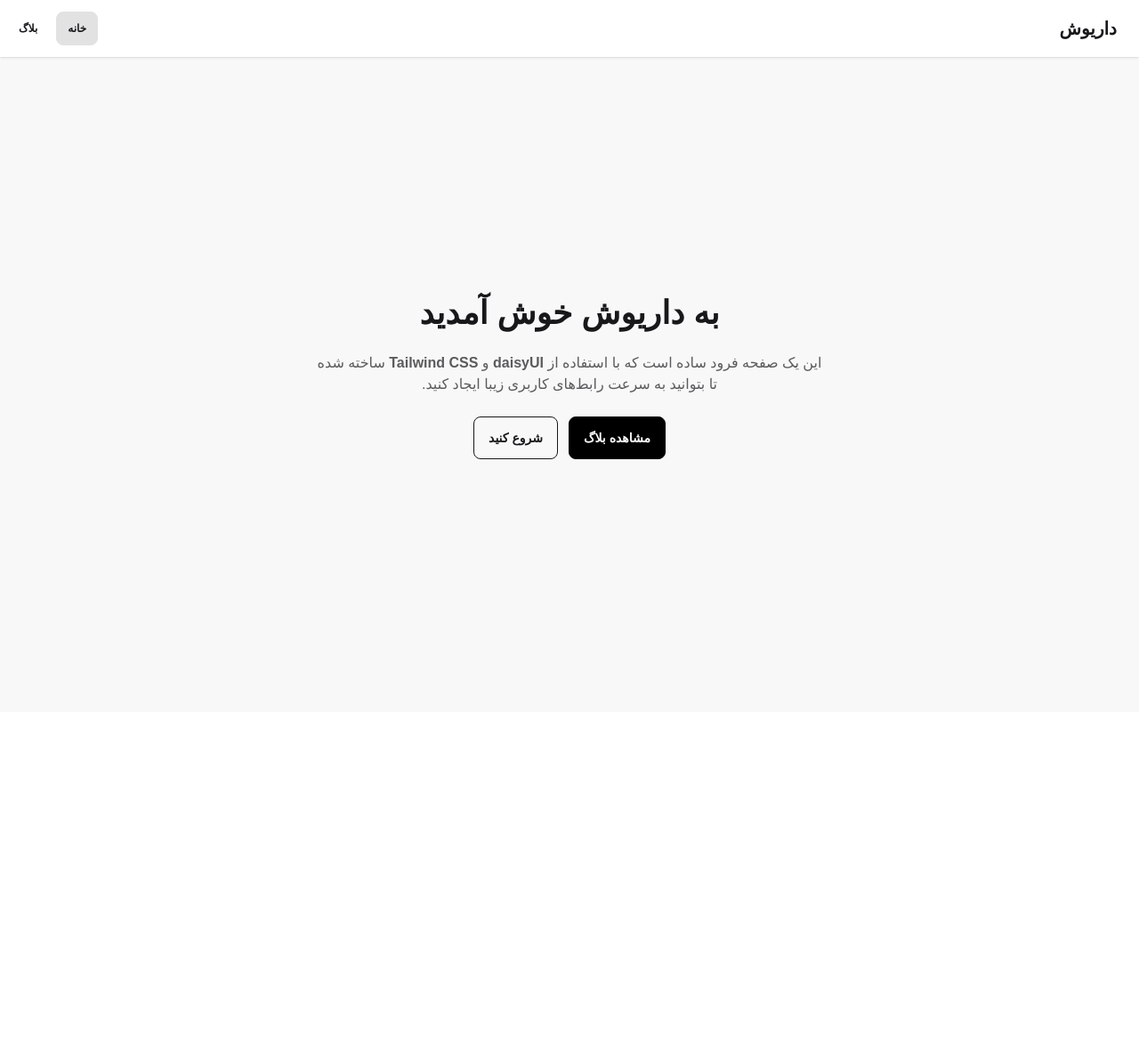
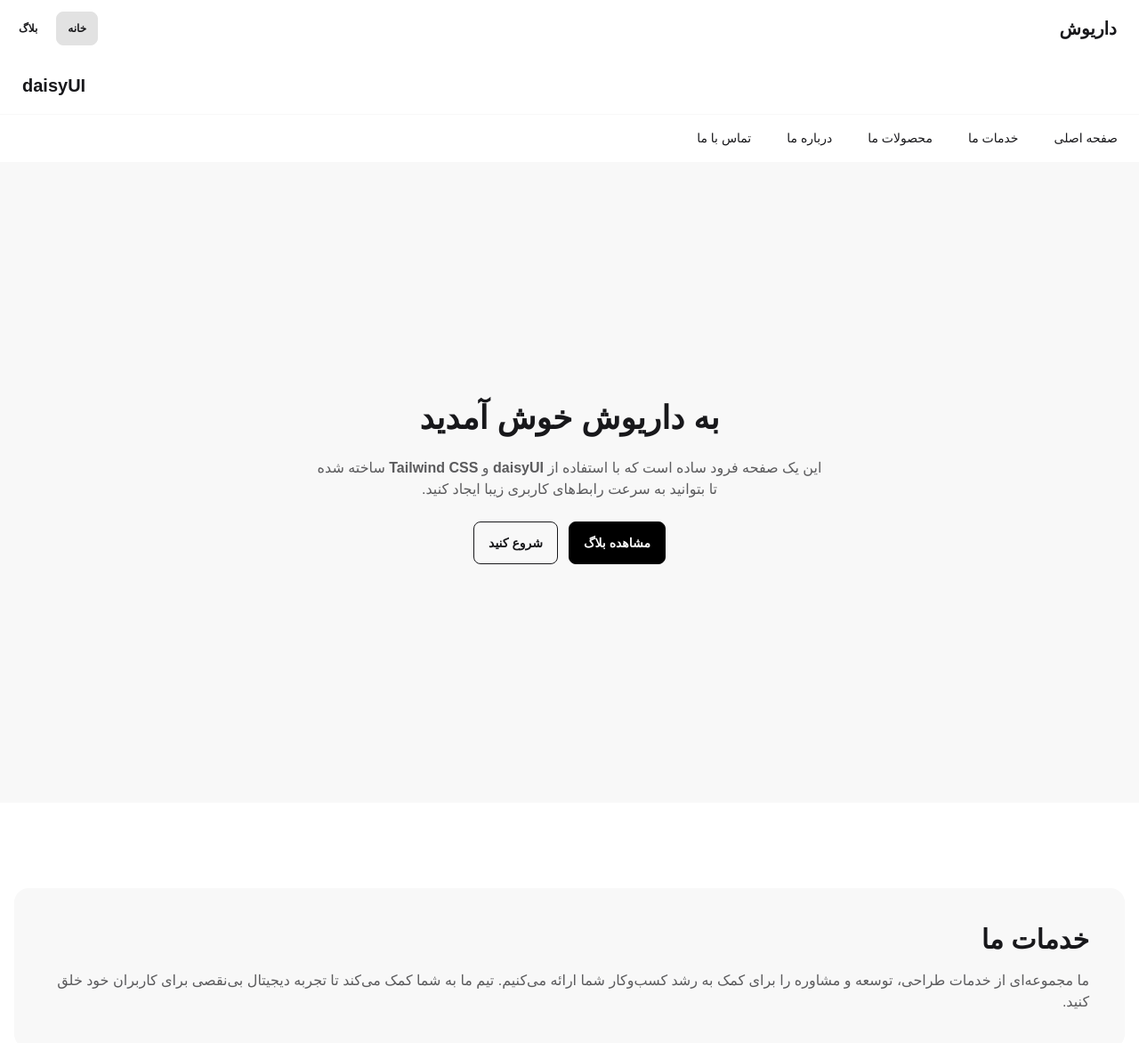
Before and after one commit to samadvalipour/dariush-landing, a Vue app: page / in a window 1280 px wide. Shown: the top 1172 px of the page at 89% size. Before the commit the page ends 800 px from the top, so only its background shows below. Built offline with nearby package versions, Linux system fonts and the light colour scheme; the HTML template or start-up script is replaced by a standard one; a web font is replaced by a local one.

Commit message:
Use Navbar component on home view

```diff
--- /dev/null
+++ b/src/components/Navbar.vue
@@ -0,0 +1,100 @@
+<script setup>
+import { onBeforeUnmount, onMounted, ref } from 'vue'
+
+const links = [
+  { href: '/', label: 'صفحه اصلی' },
+  { href: '/#services', label: 'خدمات ما' },
+  { href: '/#products', label: 'محصولات ما' },
+  { href: '/#about', label: 'درباره ما' },
+  { href: '/#contact', label: 'تماس با ما' }
+]
+
+const isMenuOpen = ref(false)
+
+const toggleMenu = () => {
+  isMenuOpen.value = !isMenuOpen.value
+}
+
+const closeMenu = () => {
+  isMenuOpen.value = false
+}
+
+const handleResize = () => {
+  if (window.innerWidth >= 1024) {
+    isMenuOpen.value = false
+  }
+}
+
+onMounted(() => {
+  window.addEventListener('resize', handleResize)
+})
+
+onBeforeUnmount(() => {
+  window.removeEventListener('resize', handleResize)
+})
+</script>
+
+<template>
+  <header class="bg-base-100 shadow-sm">
+    <div class="navbar bg-base-100">
+      <div class="container mx-auto flex flex-row-reverse items-center justify-between gap-4">
+        <a href="/" class="btn btn-ghost text-xl font-bold normal-case">
+          daisyUI
+        </a>
+        <button
+          type="button"
+          class="btn btn-ghost btn-circle lg:hidden"
+          aria-label="toggle navigation menu"
+          @click="toggleMenu"
+        >
+          <svg
+            xmlns="http://www.w3.org/2000/svg"
+            fill="none"
+            viewBox="0 0 24 24"
+            stroke="currentColor"
+            class="h-6 w-6"
+          >
+            <path stroke-linecap="round" stroke-linejoin="round" stroke-width="2" d="M4 6h16M4 12h16M4 18h16" />
+          </svg>
+        </button>
+      </div>
+    </div>
+
+    <div class="border-t border-base-200 bg-base-100">
+      <div class="container mx-auto">
+        <ul class="menu menu-horizontal hidden justify-end gap-2 py-2 lg:flex">
+          <li v-for="link in links" :key="link.href">
+            <a :href="link.href" class="rounded-btn px-4 py-2 font-medium">
+              {{ link.label }}
+            </a>
+          </li>
+        </ul>
+
+        <transition name="fade">
+          <ul
+            v-if="isMenuOpen"
+            class="menu menu-vertical gap-2 py-4 lg:hidden"
+          >
+            <li v-for="link in links" :key="link.href">
+              <a :href="link.href" class="rounded-btn px-4 py-2 font-medium" @click="closeMenu">
+                {{ link.label }}
+              </a>
+            </li>
+          </ul>
+        </transition>
+      </div>
+    </div>
+  </header>
+</template>
+
+<style scoped>
+.fade-enter-active,
+.fade-leave-active {
+  transition: opacity 0.2s ease;
+}
+
+.fade-enter-from,
+.fade-leave-to {
+  opacity: 0;
+}
+</style>
--- a/src/views/HomeView.vue
+++ b/src/views/HomeView.vue
@@ -1,10 +1,19 @@
+<script setup>
+import Navbar from '@/components/Navbar.vue'
+</script>
+
 <template>
-  <section class="hero min-h-[calc(100vh-5rem)] bg-base-200">
+  <div class="bg-base-100">
+    <Navbar />
+
+    <main class="space-y-24">
+      <section id="home" class="hero min-h-[calc(100vh-5rem)] bg-base-200">
         <div class="hero-content text-center">
           <div class="max-w-xl space-y-6">
             <h1 class="text-4xl font-bold">به داریوش خوش آمدید</h1>
             <p class="text-base-content/70">
-          این یک صفحه فرود ساده است که با استفاده از <span class="font-semibold">daisyUI</span>
+              این یک صفحه فرود ساده است که با استفاده از
+              <span class="font-semibold">daisyUI</span>
               و <span class="font-semibold">Tailwind CSS</span> ساخته شده تا بتوانید به سرعت رابط‌های
               کاربری زیبا ایجاد کنید.
             </p>
@@ -15,4 +24,75 @@
           </div>
         </div>
       </section>
+
+      <section id="services" class="container mx-auto px-4">
+        <div class="rounded-2xl bg-base-200 p-10">
+          <h2 class="text-3xl font-bold">خدمات ما</h2>
+          <p class="mt-4 text-base-content/70">
+            ما مجموعه‌ای از خدمات طراحی، توسعه و مشاوره را برای کمک به رشد کسب‌وکار شما ارائه می‌کنیم.
+            تیم ما به شما کمک می‌کند تا تجربه دیجیتال بی‌نقصی برای کاربران خود خلق کنید.
+          </p>
+        </div>
+      </section>
+
+      <section id="products" class="bg-base-200 py-16">
+        <div class="container mx-auto px-4">
+          <h2 class="text-center text-3xl font-bold">محصولات ما</h2>
+          <p class="mx-auto mt-4 max-w-2xl text-center text-base-content/70">
+            از ابزارهای اتوماسیون گرفته تا داشبوردهای تحلیلی، محصولات ما برای ساده‌سازی فرآیندهای شما
+            طراحی شده‌اند.
+          </p>
+        </div>
+      </section>
+
+      <section id="about" class="container mx-auto px-4">
+        <div class="grid gap-10 rounded-2xl bg-base-200 p-10 lg:grid-cols-2 lg:items-center">
+          <div class="space-y-4">
+            <h2 class="text-3xl font-bold">درباره ما</h2>
+            <p class="text-base-content/70">
+              ما تیمی از طراحان، توسعه‌دهندگان و استراتژیست‌های پرشور هستیم که به ارائه راهکارهای نوآورانه
+              برای برندها و کسب‌وکارهای رو به رشد متعهدیم.
+            </p>
+          </div>
+          <div class="flex justify-center">
+            <div class="stats stats-vertical lg:stats-horizontal shadow">
+              <div class="stat">
+                <div class="stat-title">سال تجربه</div>
+                <div class="stat-value">۸+</div>
+              </div>
+              <div class="stat">
+                <div class="stat-title">مشتریان خوشحال</div>
+                <div class="stat-value">۱۲۰+</div>
+              </div>
+              <div class="stat">
+                <div class="stat-title">پروژه‌های موفق</div>
+                <div class="stat-value">۳۰۰+</div>
+              </div>
+            </div>
+          </div>
+        </div>
+      </section>
+
+      <section id="contact" class="bg-base-200 py-16">
+        <div class="container mx-auto px-4">
+          <div class="card mx-auto max-w-2xl bg-base-100 shadow-lg">
+            <div class="card-body space-y-4">
+              <h2 class="card-title justify-center text-3xl">تماس با ما</h2>
+              <p class="text-center text-base-content/70">
+                برای شروع همکاری یا دریافت مشاوره رایگان، فرم زیر را تکمیل کنید.
+              </p>
+              <form class="space-y-4">
+                <div class="grid gap-4 md:grid-cols-2">
+                  <input type="text" placeholder="نام" class="input input-bordered" />
+                  <input type="email" placeholder="ایمیل" class="input input-bordered" />
+                </div>
+                <textarea class="textarea textarea-bordered h-32 w-full" placeholder="پیام"></textarea>
+                <button type="submit" class="btn btn-primary w-full">ارسال پیام</button>
+              </form>
+            </div>
+          </div>
+        </div>
+      </section>
+    </main>
+  </div>
 </template>
```
Lines whose indentation alone changed are shown as unchanged.
